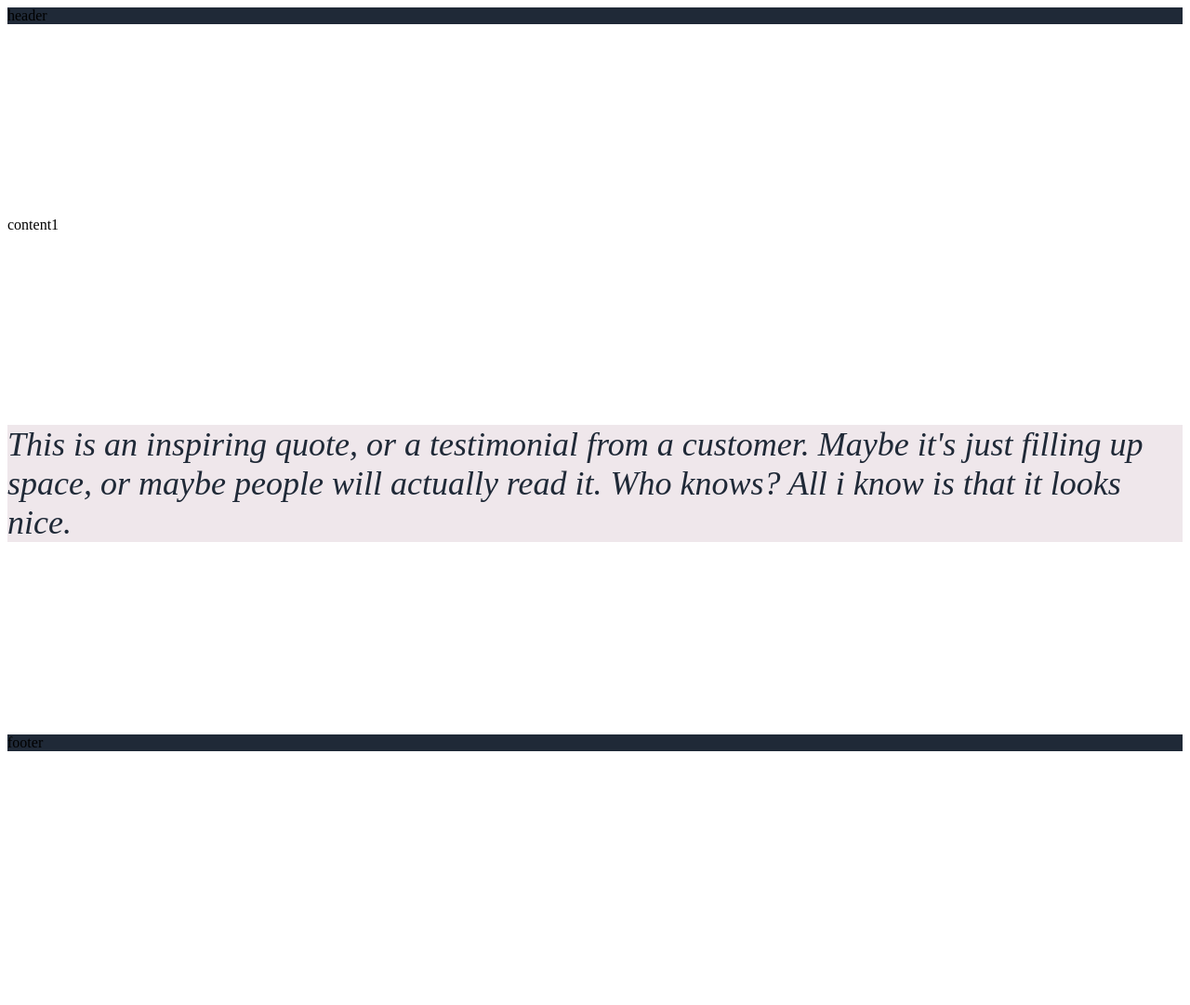
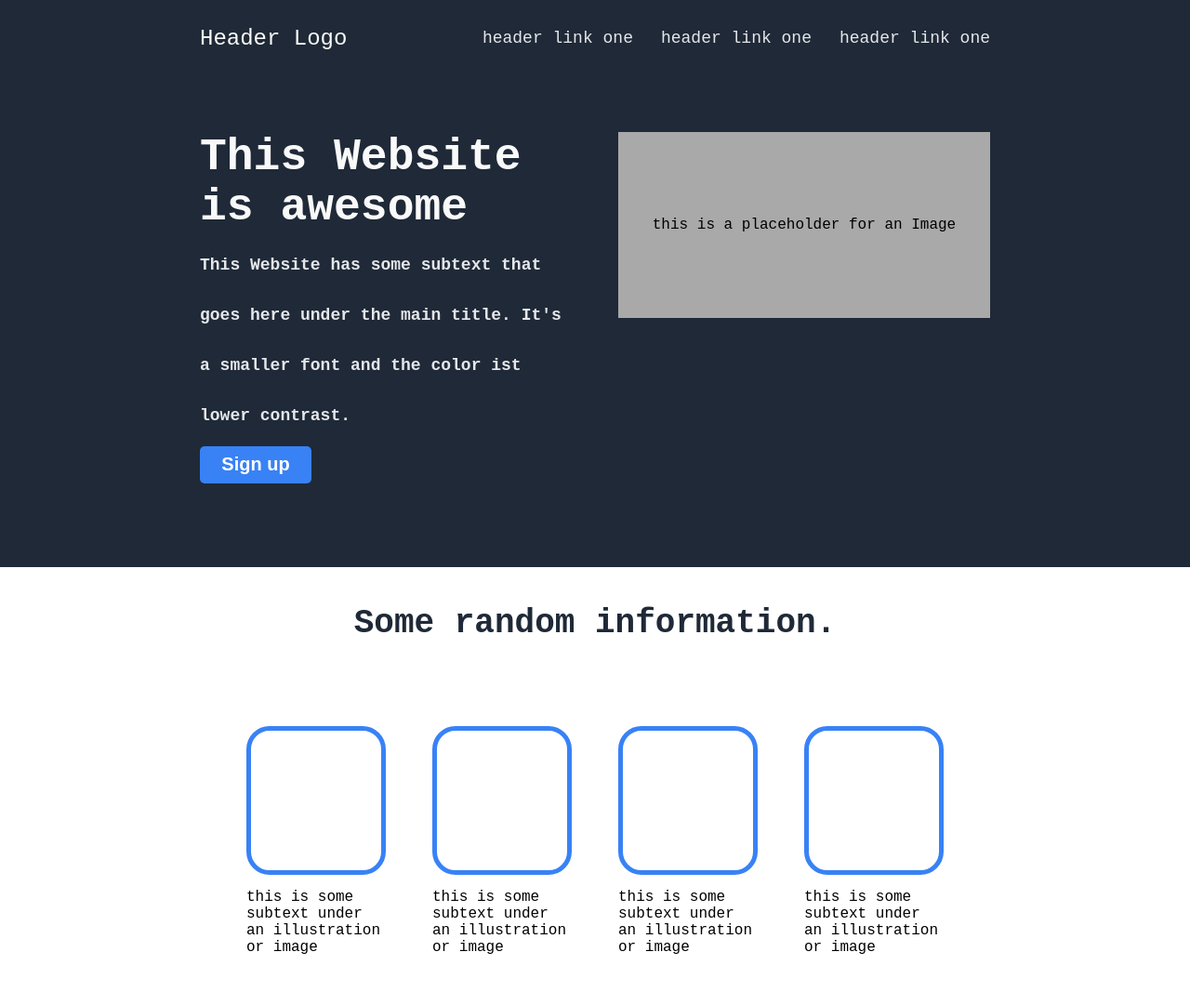
Before and after one commit to Flowscha/newsite, a plain HTML site: page index.html in a window 1280 px wide. Shown: the top 1081 px of the page at 93% size. Before the commit the page ends 816 px from the top, so only its background shows below. Drawn offline with Linux system fonts and the light colour scheme.

Commit message:
Et voila, alles fertig.

```diff
--- a/index.html
+++ b/index.html
@@ -10,12 +10,69 @@
 
 <body>
 
-<div class="header">header</div>
+<div class="header">
+    <div class="headertop">
+    <div class="headerlogo">
+        Header Logo
+    </div>
+    <div class="headerlink">
+        <ul>
+          <li><a href=./01.png>header link one</a></li>
+          <li><a href=./index.html>header link one</a></li>
+          <li><a href=./index.html>header link one</a></li>
+        </ul>
+    </div>
+    </div>
+    <div class="headerbottom">
+        <div class="headerhero">
+        <span class="headerhero">This Website is awesome</span><br>
+        <span class="headerherolow">This Website has some subtext that goes here under the main title. It's a smaller font and the color ist lower contrast.</span>
+        <br>
+        <button>Sign up</button>
+    </div>
+        <div class="headerimg">
+            this is a placeholder for an Image
+        </div>
+    </div>
+</div>
+<div class="content">
+    <div class="contenttop">
+        Some random information.
+    </div>
 
-<div class="content1">content1</div>
+    <div class="contentbottom">
+        <div class="box">
+            <div class="item"></div>
+            this is some subtext under an illustration or image
+        </div>
+        <div class="box">
+            <div class="item"></div>
+            this is some subtext under an illustration or image
+        </div>
+        <div class="box">
+            <div class="item"></div>
+            this is some subtext under an illustration or image
+        </div>
+        <div class="box">
+            <div class="item"></div>
+            this is some subtext under an illustration or image
+        </div>
+    </div>
+
+</div>
 
 <div class="quote"><em>This is an inspiring quote, or a testimonial from a customer. Maybe it's just filling up space, or maybe people will actually read it. Who knows? All i know is that it looks nice.</em></div>
+<div class="quote2">-Thor, God of Thunder</div>
 
-<div class="footer">footer</div>
+<div class="calltoaction">
+    <div class="call">
+<span style="font-size: 32">Call to Action! It's time!</span><br>
+<span style="font-size:18px; font-weight: 500">Sign up for our product by clicking that button right over there!</p>
+    </div>
+    <div class="button2">
+<button>Sign up</button>
+</div>
+</div>
+<div class="footer">Copyright - Flo und so</div>
 </body>
 </html>
--- a/styles.css
+++ b/styles.css
@@ -3,27 +3,192 @@ body {
     display: flex;
     flex-direction: column;
     justify-content: space-between;
-    height: 100vh;
-    overflow: none;
+    height: 200vh;
+    margin: 0px;
+    font-family:'Courier New', Courier, monospace
 }
 
 .header, .footer {
     background-color: #1F2937;
+    padding: 15px;
 }
 
 .quote {
-    background-color: #EFE7EB;
+    background-color: #E5E7EB;
     font-size: 36px;
     color: #1f2937;
     display: flex;
     justify-content: center;
+    align-content: center;
+    padding: 150px;
 
+}
+.quote2 {
+    background-color: #E5E7EB;
+    font-size: 24px;
+    font-weight: 900;
+    color: #1f2937;
+    display: flex;
+    justify-content: flex-end;
+    align-content: center;
+    padding-right: 150px;
+    padding-bottom: 150px;
+    margin-top: -140px;
 }
 
 .header {
+    display: flex;
+    flex-direction: column;
+}
 
+.headerlogo {
+    color: #F9FAF8;
+    font-size: 24px;
+    display: flex;
+    align-content: center;
+    flex-wrap: wrap;
+}
+
+.headerlink {
+    display: flex;
+}
+
+.headerhero {
+    font-size: 48px;
+    font-weight: 900;
+    color: #f9f9f9;
+}
+.headertop {
+    display: flex;
+    flex: 1;
+    align-content: center;
+    justify-content: space-between;
+    padding-left: 200px;
+    padding-right: 200px;
+    padding-bottom: 75px;
+}
+
+.headerbottom {
+    display: flex;
+    flex: 1;
+    justify-content: space-between;
+    padding-left: 200px;
+    padding-right: 200px;
+    padding-bottom: 75px;
 }
 
 .footer {
-    flex:0
+    display: flex;
+    justify-content: center;
+    align-content: center;
+    color: #E5E7EB;
+    align-content: center;
 }
+
+ul {
+    display: flex;
+    list-style: none;
+    gap: 30px;
+}
+
+a, span {
+    text-decoration: none;
+    color: #E5E7EB;
+    font-size: 18px;
+}
+
+.item {
+    border: solid #3882F6 5px;
+    border-radius: 25px;
+    height: 150px;
+    flex: 0 1 150px;
+    margin-bottom: 15px;
+}
+
+.box {
+    display: flex;
+    flex: 0 1 150px;
+    justify-content: center;
+    flex-wrap: wrap;
+    align-content: center;
+}
+
+
+.content {
+    display: flex;
+    flex-direction: column;
+    margin-bottom: 50px;
+}
+
+.contenttop {
+    font-size: 36px;
+    font-weight: 900;
+    color: #1F2937;
+    text-align: center;
+    padding: 40px;
+}
+
+.contentbottom {
+    display: flex;
+    justify-content: center;
+    align-content:space-between;
+    padding: 50px;
+    gap: 50px;
+}
+
+.headerhero {
+    width: 50%;
+    flex-wrap: wrap;
+}
+
+.headerimg {
+    background-color: darkgray;
+    width: 50%;
+    height: 200px;
+    margin-left: 50px;
+    display: flex;
+    align-content: center;
+    justify-content: center;
+    flex-wrap: wrap;
+}
+
+button {
+    background-color: #3882F6;
+    width: 120px;
+    height: 40px;
+    border:none;
+    border-radius: 5px;
+    color: white;
+    font-size: 20px;
+    font-weight: 800;
+}
+
+.calltoaction {
+    margin: 100px;
+    background-color: #3882F6;
+    display: flex;
+    justify-content: space-around;
+    border-radius: 10px;
+    padding: 25px;
+    align-content: center;
+    flex-wrap: wrap;
+    gap: 50px;
+    color: #F9FAF8;
+    font-size: 24px;
+    font-weight: 800;
+}
+
+.button2 {
+    background-color: #3882F6;
+    width: 120px;
+    height: 40px;
+    border-radius: 5px;
+    color: white;
+    font-size: 20px;
+    font-weight: 900;
+    display: flex;
+    justify-content: center;
+    align-self: center;
+    flex-wrap: wrap;
+    border: 2px solid;
+}
```
